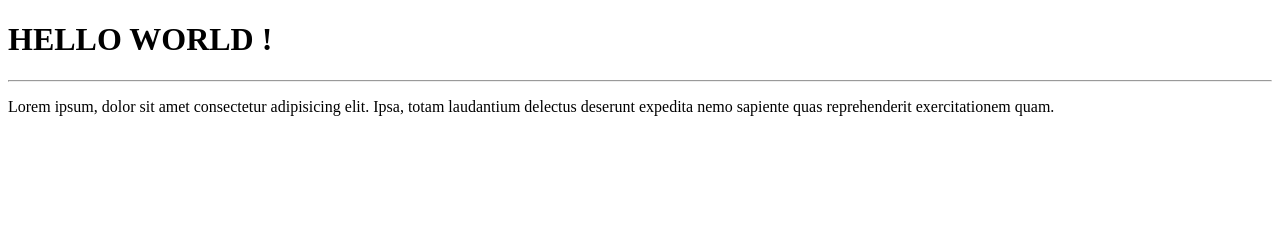
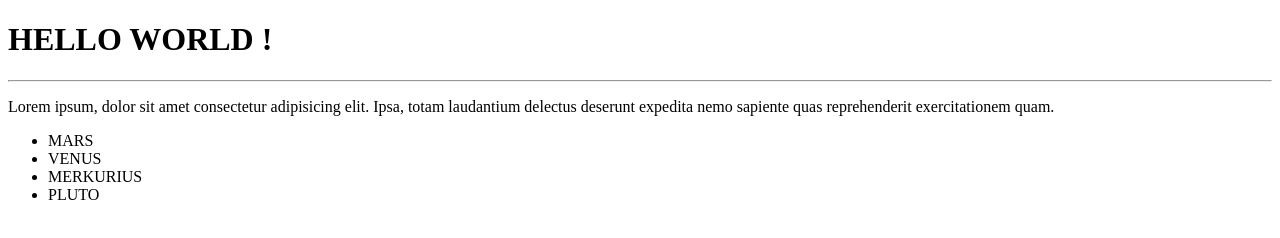
Before and after one commit to ZKYRIO/test-remote-2, a plain HTML site: page index.html in a window 1280 px wide. Drawn offline with Linux system fonts and the light colour scheme.

Commit message:
menambahkan list planet

```diff
--- a/index.html
+++ b/index.html
@@ -10,5 +10,11 @@
     <h1>HELLO WORLD !</h1>
     <hr>
     <p>Lorem ipsum, dolor sit amet consectetur adipisicing elit. Ipsa, totam laudantium delectus deserunt expedita nemo sapiente quas reprehenderit exercitationem quam.</p>
+    <ul>
+        <li>MARS</li>
+        <li>VENUS</li>
+        <li>MERKURIUS</li>
+        <li>PLUTO</li>
+    </ul>
 </body>
 </html>
```
